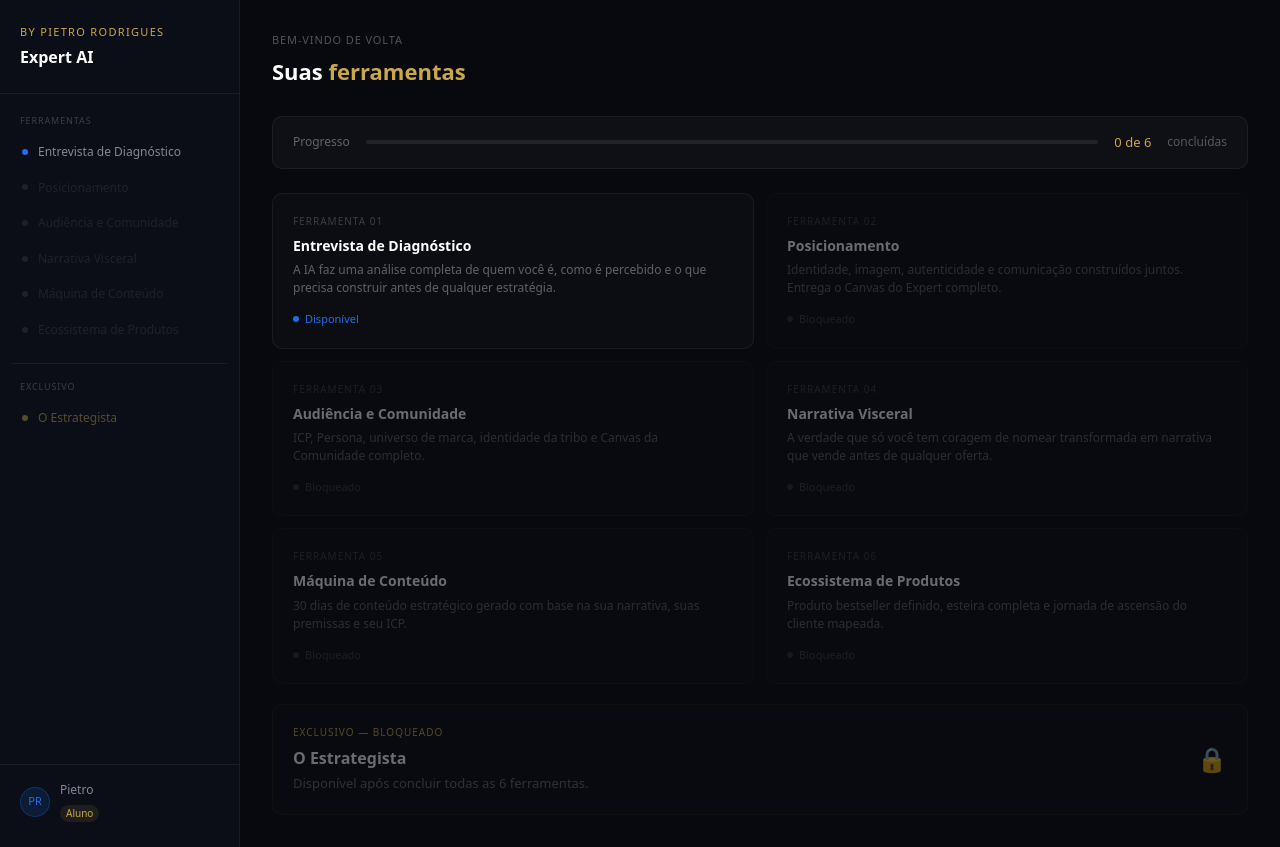
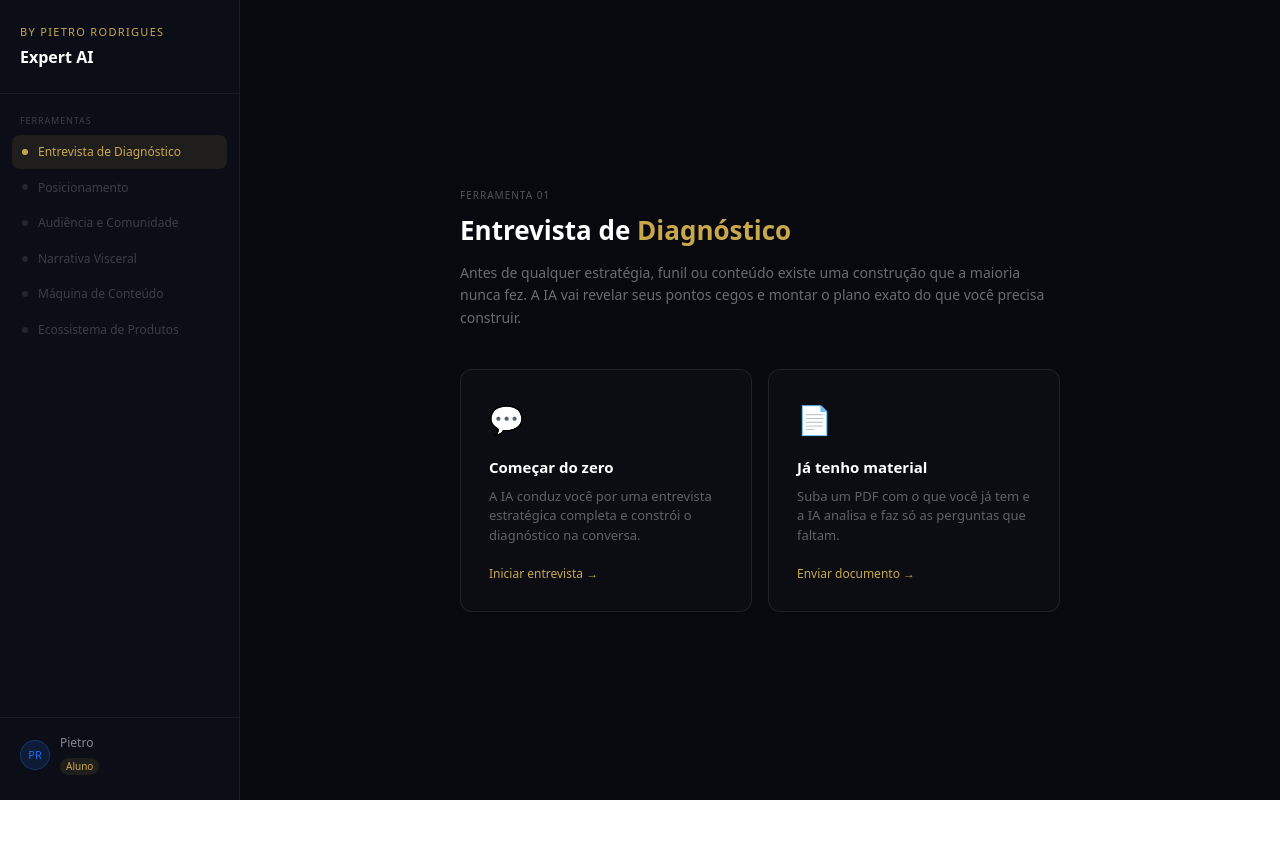
Before and after one commit to apsisdigital1/expert-ai, a Next.js app: page /diagnostico in a window 1280 px wide. After the commit the page ends 800 px from the top, so only its background shows below. Built offline with nearby package versions, Linux system fonts and the light colour scheme.

Commit message:
fix diagnostico completo

```diff
--- a/app/diagnostico/page.tsx
+++ b/app/diagnostico/page.tsx
@@ -1,20 +1,108 @@
 'use client'
-import { useRouter } from 'next/navigation'
+import { useState, useRef, useEffect } from 'react'
 
-const ferramentas = [
-  { num: '01', nome: 'Entrevista de Diagnóstico', desc: 'A IA faz uma análise completa de quem você é, como é percebido e o que precisa construir antes de qualquer estratégia.', slug: 'diagnostico', ativo: true },
-  { num: '02', nome: 'Posicionamento', desc: 'Identidade, imagem, autenticidade e comunicação construídos juntos. Entrega o Canvas do Expert completo.', slug: 'posicionamento', ativo: false },
-  { num: '03', nome: 'Audiência e Comunidade', desc: 'ICP, Persona, universo de marca, identidade da tribo e Canvas da Comunidade completo.', slug: 'comunidade', ativo: false },
-  { num: '04', nome: 'Narrativa Visceral', desc: 'A verdade que só você tem coragem de nomear transformada em narrativa que vende antes de qualquer oferta.', slug: 'narrativa', ativo: false },
-  { num: '05', nome: 'Máquina de Conteúdo', desc: '30 dias de conteúdo estratégico gerado com base na sua narrativa, suas premissas e seu ICP.', slug: 'conteudo', ativo: false },
-  { num: '06', nome: 'Ecossistema de Produtos', desc: 'Produto bestseller definido, esteira completa e jornada de ascensão do cliente mapeada.', slug: 'produtos', ativo: false },
-]
+type Mensagem = { role: 'user' | 'assistant'; content: string }
+type Modo = 'escolha' | 'chat' | 'upload'
+type Status = 'conversando' | 'analisando' | 'concluido'
 
-export default function Dashboard() {
-  const router = useRouter()
+export default function Diagnostico() {
+  const [modo, setModo] = useState<Modo>('escolha')
+  const [mensagens, setMensagens] = useState<Mensagem[]>([])
+  const [input, setInput] = useState('')
+  const [carregando, setCarregando] = useState(false)
+  const [arquivo, setArquivo] = useState<File | null>(null)
+  const [processando, setProcessando] = useState(false)
+  const [status, setStatus] = useState<Status>('conversando')
+  const fimRef = useRef<HTMLDivElement>(null)
+  const fileRef = useRef<HTMLInputElement>(null)
 
-  return (
-    <div style={{ minHeight: '100vh', background: '#07090F', display: 'flex', fontFamily: 'system-ui, sans-serif' }}>
+  useEffect(() => { fimRef.current?.scrollIntoView({ behavior: 'smooth' }) }, [mensagens])
+
+  function iniciarChat() {
+    setModo('chat')
+    setMensagens([{ role: 'assistant', content: 'Vamos começar o diagnóstico completo do seu posicionamento. Antes de qualquer estratégia, funil ou conteúdo, preciso entender quem você é de verdade.\n\nMe conta: qual é o seu nicho de atuação e o que você entrega para os seus clientes hoje?' }])
+  }
+
+  async function enviar() {
+    if (!input.trim() || carregando) return
+    const novaMensagem: Mensagem = { role: 'user', content: input }
+    const novaLista = [...mensagens, novaMensagem]
+    setMensagens(novaLista)
+    setInput('')
+    setCarregando(true)
+    try {
+      const res = await fetch('/api/chat', {
+        method: 'POST',
+        headers: { 'Content-Type': 'application/json' },
+        body: JSON.stringify({ mensagens: novaLista, ferramenta: 'diagnostico' })
+      })
+      const data = await res.json()
+      setMensagens(prev => [...prev, { role: 'assistant', content: data.resposta }])
+    } catch {
+      setMensagens(prev => [...prev, { role: 'assistant', content: 'Erro ao conectar. Tente novamente.' }])
+    } finally {
+      setCarregando(false)
+    }
+  }
+
+  async function concluirFerramenta() {
+    setStatus('analisando')
+    setCarregando(true)
+    const mensagemAnalise: Mensagem = { role: 'user', content: 'Quero concluir essa etapa. Faz uma análise completa de tudo que foi entregue até agora, lista o que está completo e o que ainda está faltando.' }
+    const novaLista = [...mensagens, mensagemAnalise]
+    setMensagens(novaLista)
+    try {
+      const res = await fetch('/api/chat', {
+        method: 'POST',
+        headers: { 'Content-Type': 'application/json' },
+        body: JSON.stringify({ mensagens: novaLista, ferramenta: 'diagnostico' })
+      })
+      const data = await res.json()
+      setMensagens(prev => [...prev, { role: 'assistant', content: data.resposta }])
+    } catch {
+      setMensagens(prev => [...prev, { role: 'assistant', content: 'Erro ao analisar.' }])
+    } finally {
+      setCarregando(false)
+    }
+  }
+
+  async function confirmarConclusao() {
+    setStatus('concluido')
+    const conteudo = mensagens.map(m => `${m.role === 'user' ? 'ALUNO' : 'IA'}: ${m.content}`).join('\n\n')
+    await fetch('/api/salvar-output', {
+      method: 'POST',
+      headers: { 'Content-Type': 'application/json' },
+      body: JSON.stringify({ ferramenta: 'diagnostico', conteudo })
+    })
+    setMensagens(prev => [...prev, { role: 'assistant', content: 'Diagnóstico concluído e salvo.\n\nPróximo passo: Ferramenta 02 — Posicionamento.' }])
+  }
+
+  async function processarPDF() {
+    if (!arquivo) return
+    setProcessando(true)
+    setModo('chat')
+    const reader = new FileReader()
+    reader.onload = async (e) => {
+      const base64 = (e.target?.result as string).split(',')[1]
+      setMensagens([{ role: 'assistant', content: 'Recebi seu documento. Deixa eu analisar o que você já tem e identificar o que ainda precisa ser desenvolvido.' }])
+      try {
+        const res = await fetch('/api/chat-pdf', {
+          method: 'POST',
+          headers: { 'Content-Type': 'application/json' },
+          body: JSON.stringify({ base64 })
+        })
+        const data = await res.json()
+        setMensagens(prev => [...prev, { role: 'assistant', content: data.resposta }])
+      } catch {
+        setMensagens(prev => [...prev, { role: 'assistant', content: 'Erro ao processar o PDF.' }])
+      } finally {
+        setProcessando(false)
+      }
+    }
+    reader.readAsDataURL(arquivo)
+  }
+
+  const sidebar = (
     <div style={{ width: '240px', background: '#0B0E17', borderRight: '0.5px solid rgba(255,255,255,0.06)', padding: '24px 0', flexShrink: 0, display: 'flex', flexDirection: 'column' }}>
       <div style={{ padding: '0 20px 24px', borderBottom: '0.5px solid rgba(255,255,255,0.06)', marginBottom: '20px' }}>
         <div style={{ fontSize: '11px', color: '#C9A84C', letterSpacing: '0.12em', textTransform: 'uppercase', marginBottom: '4px' }}>by Pietro Rodrigues</div>
@@ -22,19 +110,12 @@ export default function Dashboard() {
       </div>
       <div style={{ padding: '0 12px', flex: 1 }}>
         <div style={{ fontSize: '9px', color: 'rgba(255,255,255,0.2)', letterSpacing: '0.1em', textTransform: 'uppercase', padding: '0 8px', marginBottom: '8px' }}>Ferramentas</div>
-          {ferramentas.map((f, i) => (
-            <div key={i} onClick={() => f.ativo && router.push(`/${f.slug}`)} style={{ display: 'flex', alignItems: 'center', gap: '10px', padding: '9px 10px', borderRadius: '8px', marginBottom: '2px', cursor: f.ativo ? 'pointer' : 'not-allowed', opacity: f.ativo ? 1 : 0.4 }}>
-              <div style={{ width: '6px', height: '6px', borderRadius: '50%', flexShrink: 0, background: f.ativo ? '#1F6FEB' : 'rgba(255,255,255,0.2)' }} />
-              <div style={{ fontSize: '12px', color: f.ativo ? 'rgba(255,255,255,0.5)' : 'rgba(255,255,255,0.2)', lineHeight: '1.3' }}>{f.nome}</div>
+        {['Entrevista de Diagnóstico', 'Posicionamento', 'Audiência e Comunidade', 'Narrativa Visceral', 'Máquina de Conteúdo', 'Ecossistema de Produtos'].map((nome, i) => (
+          <div key={i} style={{ display: 'flex', alignItems: 'center', gap: '10px', padding: '9px 10px', borderRadius: '8px', marginBottom: '2px', background: i === 0 ? 'rgba(201,168,76,0.1)' : 'transparent' }}>
+            <div style={{ width: '6px', height: '6px', borderRadius: '50%', flexShrink: 0, background: i === 0 ? '#C9A84C' : 'rgba(255,255,255,0.1)' }} />
+            <div style={{ fontSize: '12px', color: i === 0 ? '#C9A84C' : 'rgba(255,255,255,0.2)', lineHeight: '1.3' }}>{nome}</div>
           </div>
         ))}
-          <div style={{ marginTop: '16px', borderTop: '0.5px solid rgba(255,255,255,0.06)', paddingTop: '16px' }}>
-            <div style={{ fontSize: '9px', color: 'rgba(255,255,255,0.2)', letterSpacing: '0.1em', textTransform: 'uppercase', padding: '0 8px', marginBottom: '8px' }}>Exclusivo</div>
-            <div style={{ display: 'flex', alignItems: 'center', gap: '10px', padding: '9px 10px', borderRadius: '8px', opacity: 0.4, cursor: 'not-allowed' }}>
-              <div style={{ width: '6px', height: '6px', borderRadius: '50%', flexShrink: 0, background: '#C9A84C' }} />
-              <div style={{ fontSize: '12px', color: '#C9A84C', lineHeight: '1.3' }}>O Estrategista</div>
-            </div>
-          </div>
       </div>
       <div style={{ padding: '16px 20px 0', borderTop: '0.5px solid rgba(255,255,255,0.06)', marginTop: '16px' }}>
         <div style={{ display: 'flex', alignItems: 'center', gap: '10px' }}>
@@ -46,45 +127,102 @@ export default function Dashboard() {
         </div>
       </div>
     </div>
+  )
 
-      <div style={{ flex: 1, padding: '32px', overflowY: 'auto' }}>
-        <div style={{ marginBottom: '28px' }}>
-          <div style={{ fontSize: '11px', color: 'rgba(255,255,255,0.3)', letterSpacing: '0.08em', textTransform: 'uppercase', marginBottom: '6px' }}>Bem-vindo de volta</div>
-          <div style={{ fontSize: '22px', fontWeight: '700', color: '#fff' }}>Suas <span style={{ color: '#C9A84C' }}>ferramentas</span></div>
+  if (modo === 'escolha') return (
+    <div style={{ minHeight: '100vh', background: '#07090F', display: 'flex', fontFamily: 'system-ui, sans-serif' }}>
+      {sidebar}
+      <div style={{ flex: 1, display: 'flex', alignItems: 'center', justifyContent: 'center', padding: '40px' }}>
+        <div style={{ maxWidth: '600px', width: '100%' }}>
+          <div style={{ marginBottom: '40px' }}>
+            <div style={{ fontSize: '10px', color: 'rgba(255,255,255,0.3)', letterSpacing: '0.1em', textTransform: 'uppercase', marginBottom: '8px' }}>Ferramenta 01</div>
+            <div style={{ fontSize: '26px', fontWeight: '700', color: '#fff', marginBottom: '12px' }}>Entrevista de <span style={{ color: '#C9A84C' }}>Diagnóstico</span></div>
+            <div style={{ fontSize: '14px', color: 'rgba(255,255,255,0.4)', lineHeight: '1.6' }}>Antes de qualquer estratégia, funil ou conteúdo existe uma construção que a maioria nunca fez. A IA vai revelar seus pontos cegos e montar o plano exato do que você precisa construir.</div>
           </div>
+          <div style={{ display: 'grid', gridTemplateColumns: '1fr 1fr', gap: '16px' }}>
+            <div onClick={iniciarChat} style={{ background: 'rgba(255,255,255,0.02)', border: '0.5px solid rgba(255,255,255,0.08)', borderRadius: '12px', padding: '28px', cursor: 'pointer' }} onMouseEnter={e => (e.currentTarget.style.borderColor = '#C9A84C')} onMouseLeave={e => (e.currentTarget.style.borderColor = 'rgba(255,255,255,0.08)')}>
+              <div style={{ fontSize: '28px', marginBottom: '16px' }}>💬</div>
+              <div style={{ fontSize: '15px', fontWeight: '600', color: '#fff', marginBottom: '8px' }}>Começar do zero</div>
+              <div style={{ fontSize: '13px', color: 'rgba(255,255,255,0.35)', lineHeight: '1.5' }}>A IA conduz você por uma entrevista estratégica completa e constrói o diagnóstico na conversa.</div>
+              <div style={{ marginTop: '20px', fontSize: '12px', color: '#C9A84C' }}>Iniciar entrevista →</div>
+            </div>
+            <div onClick={() => setModo('upload')} style={{ background: 'rgba(255,255,255,0.02)', border: '0.5px solid rgba(255,255,255,0.08)', borderRadius: '12px', padding: '28px', cursor: 'pointer' }} onMouseEnter={e => (e.currentTarget.style.borderColor = '#C9A84C')} onMouseLeave={e => (e.currentTarget.style.borderColor = 'rgba(255,255,255,0.08)')}>
+              <div style={{ fontSize: '28px', marginBottom: '16px' }}>📄</div>
+              <div style={{ fontSize: '15px', fontWeight: '600', color: '#fff', marginBottom: '8px' }}>Já tenho material</div>
+              <div style={{ fontSize: '13px', color: 'rgba(255,255,255,0.35)', lineHeight: '1.5' }}>Suba um PDF com o que você já tem e a IA analisa e faz só as perguntas que faltam.</div>
+              <div style={{ marginTop: '20px', fontSize: '12px', color: '#C9A84C' }}>Enviar documento →</div>
+            </div>
+          </div>
+        </div>
+      </div>
+    </div>
+  )
 
-        <div style={{ background: 'rgba(255,255,255,0.03)', border: '0.5px solid rgba(255,255,255,0.06)', borderRadius: '10px', padding: '16px 20px', marginBottom: '24px', display: 'flex', alignItems: 'center', gap: '16px' }}>
-          <div style={{ fontSize: '12px', color: 'rgba(255,255,255,0.35)' }}>Progresso</div>
-          <div style={{ flex: 1, height: '4px', background: 'rgba(255,255,255,0.08)', borderRadius: '2px' }}>
-            <div style={{ height: '100%', width: '0%', background: '#C9A84C', borderRadius: '2px' }} />
+  if (modo === 'upload') return (
+    <div style={{ minHeight: '100vh', background: '#07090F', display: 'flex', fontFamily: 'system-ui, sans-serif' }}>
+      {sidebar}
+      <div style={{ flex: 1, display: 'flex', alignItems: 'center', justifyContent: 'center', padding: '40px' }}>
+        <div style={{ maxWidth: '500px', width: '100%' }}>
+          <div style={{ marginBottom: '32px' }}>
+            <div style={{ fontSize: '10px', color: 'rgba(255,255,255,0.3)', letterSpacing: '0.1em', textTransform: 'uppercase', marginBottom: '8px' }}>Ferramenta 01</div>
+            <div style={{ fontSize: '22px', fontWeight: '700', color: '#fff', marginBottom: '8px' }}>Envie seu <span style={{ color: '#C9A84C' }}>documento</span></div>
           </div>
-          <div style={{ fontSize: '13px', fontWeight: '500', color: '#C9A84C' }}>0 de 6</div>
-          <div style={{ fontSize: '12px', color: 'rgba(255,255,255,0.3)' }}>concluídas</div>
+          <div onClick={() => fileRef.current?.click()} style={{ background: 'rgba(255,255,255,0.02)', border: arquivo ? '0.5px solid #C9A84C' : '0.5px dashed rgba(255,255,255,0.15)', borderRadius: '12px', padding: '40px', textAlign: 'center', cursor: 'pointer', marginBottom: '16px' }}>
+            <div style={{ fontSize: '32px', marginBottom: '12px' }}>📎</div>
+            <div style={{ fontSize: '14px', color: arquivo ? '#C9A84C' : 'rgba(255,255,255,0.4)' }}>{arquivo ? arquivo.name : 'Clique para selecionar um PDF'}</div>
+            <input ref={fileRef} type="file" accept=".pdf" style={{ display: 'none' }} onChange={e => setArquivo(e.target.files?.[0] || null)} />
           </div>
+          <div style={{ display: 'flex', gap: '10px' }}>
+            <button onClick={() => setModo('escolha')} style={{ flex: 1, background: 'transparent', border: '0.5px solid rgba(255,255,255,0.1)', borderRadius: '8px', padding: '12px', fontSize: '13px', color: 'rgba(255,255,255,0.4)', cursor: 'pointer' }}>Voltar</button>
+            <button onClick={processarPDF} disabled={!arquivo || processando} style={{ flex: 2, background: arquivo ? '#C9A84C' : 'rgba(255,255,255,0.05)', border: 'none', borderRadius: '8px', padding: '12px', fontSize: '13px', fontWeight: '600', color: arquivo ? '#07090F' : 'rgba(255,255,255,0.2)', cursor: arquivo ? 'pointer' : 'not-allowed' }}>
+              {processando ? 'Analisando...' : 'Analisar documento'}
+            </button>
+          </div>
+        </div>
+      </div>
+    </div>
+  )
 
-        <div style={{ display: 'grid', gridTemplateColumns: '1fr 1fr', gap: '12px', marginBottom: '20px' }}>
-          {ferramentas.map((f) => (
-            <div key={f.slug} onClick={() => f.ativo && router.push(`/${f.slug}`)} style={{ background: 'rgba(255,255,255,0.02)', border: `0.5px solid ${f.ativo ? 'rgba(255,255,255,0.06)' : 'rgba(255,255,255,0.03)'}`, borderRadius: '10px', padding: '20px', cursor: f.ativo ? 'pointer' : 'default', opacity: f.ativo ? 1 : 0.4 }}
-              onMouseEnter={e => { if (f.ativo) { e.currentTarget.style.borderColor = 'rgba(201,168,76,0.4)'; e.currentTarget.style.background = 'rgba(201,168,76,0.04)' } }}
-              onMouseLeave={e => { if (f.ativo) { e.currentTarget.style.borderColor = 'rgba(255,255,255,0.06)'; e.currentTarget.style.background = 'rgba(255,255,255,0.02)' } }}>
-              <div style={{ fontSize: '10px', color: 'rgba(255,255,255,0.2)', letterSpacing: '0.1em', textTransform: 'uppercase', marginBottom: '8px' }}>Ferramenta {f.num}</div>
-              <div style={{ fontSize: '14px', fontWeight: '600', color: '#fff', marginBottom: '6px', lineHeight: '1.3' }}>{f.nome}</div>
-              <div style={{ fontSize: '12px', color: 'rgba(255,255,255,0.35)', lineHeight: '1.5', marginBottom: '14px' }}>{f.desc}</div>
-              <div style={{ display: 'flex', alignItems: 'center', gap: '6px' }}>
-                <div style={{ width: '6px', height: '6px', borderRadius: '50%', background: f.ativo ? '#1F6FEB' : 'rgba(255,255,255,0.15)' }} />
-                <div style={{ fontSize: '11px', color: f.ativo ? '#1F6FEB' : 'rgba(255,255,255,0.2)' }}>{f.ativo ? 'Disponível' : 'Bloqueado'}</div>
+  return (
+    <div style={{ minHeight: '100vh', background: '#07090F', display: 'flex', fontFamily: 'system-ui, sans-serif' }}>
+      {sidebar}
+      <div style={{ flex: 1, display: 'flex', flexDirection: 'column', maxHeight: '100vh' }}>
+        <div style={{ padding: '20px 28px', borderBottom: '0.5px solid rgba(255,255,255,0.06)', display: 'flex', alignItems: 'center', justifyContent: 'space-between' }}>
+          <div>
+            <div style={{ fontSize: '10px', color: 'rgba(255,255,255,0.3)', letterSpacing: '0.08em', textTransform: 'uppercase', marginBottom: '4px' }}>Ferramenta 01</div>
+            <div style={{ fontSize: '18px', fontWeight: '700', color: '#fff' }}>Entrevista de <span style={{ color: '#C9A84C' }}>Diagnóstico</span></div>
+          </div>
+          <div style={{ display: 'flex', gap: '8px' }}>
+            {status === 'conversando' && <button onClick={concluirFerramenta} style={{ background: 'rgba(201,168,76,0.1)', border: '0.5px solid rgba(201,168,76,0.3)', borderRadius: '8px', padding: '8px 14px', fontSize: '12px', color: '#C9A84C', cursor: 'pointer' }}>Concluir ferramenta</button>}
+            {status === 'analisando' && <button onClick={confirmarConclusao} style={{ background: '#C9A84C', border: 'none', borderRadius: '8px', padding: '8px 14px', fontSize: '12px', fontWeight: '600', color: '#07090F', cursor: 'pointer' }}>Confirmar conclusão</button>}
+            {status === 'concluido' && <div style={{ background: 'rgba(76,175,80,0.1)', border: '0.5px solid rgba(76,175,80,0.3)', borderRadius: '8px', padding: '8px 14px', fontSize: '12px', color: '#4CAF50' }}>✓ Concluído</div>}
+            <button onClick={() => { setModo('escolha'); setMensagens([]); setStatus('conversando') }} style={{ background: 'transparent', border: '0.5px solid rgba(255,255,255,0.1)', borderRadius: '8px', padding: '8px 14px', fontSize: '12px', color: 'rgba(255,255,255,0.4)', cursor: 'pointer' }}>Reiniciar</button>
+          </div>
+        </div>
+        <div style={{ flex: 1, overflowY: 'auto', padding: '24px 28px', display: 'flex', flexDirection: 'column', gap: '16px' }}>
+          {mensagens.map((m, i) => (
+            <div key={i} style={{ display: 'flex', gap: '12px', flexDirection: m.role === 'user' ? 'row-reverse' : 'row', alignItems: 'flex-start' }}>
+              <div style={{ width: '32px', height: '32px', borderRadius: '50%', flexShrink: 0, background: m.role === 'assistant' ? 'rgba(201,168,76,0.15)' : 'rgba(31,111,235,0.15)', border: m.role === 'assistant' ? '0.5px solid rgba(201,168,76,0.3)' : '0.5px solid rgba(31,111,235,0.3)', display: 'flex', alignItems: 'center', justifyContent: 'center', fontSize: '11px', fontWeight: '500', color: m.role === 'assistant' ? '#C9A84C' : '#1F6FEB' }}>
+                {m.role === 'assistant' ? 'AI' : 'EU'}
+              </div>
+              <div style={{ maxWidth: '75%', padding: '12px 16px', borderRadius: '10px', background: m.role === 'assistant' ? 'rgba(255,255,255,0.04)' : 'rgba(201,168,76,0.08)', border: m.role === 'assistant' ? '0.5px solid rgba(255,255,255,0.06)' : '0.5px solid rgba(201,168,76,0.2)', fontSize: '14px', color: 'rgba(255,255,255,0.8)', lineHeight: '1.7', whiteSpace: 'pre-wrap' }}>
+                {m.content}
               </div>
             </div>
           ))}
+          {carregando && (
+            <div style={{ display: 'flex', gap: '12px', alignItems: 'flex-start' }}>
+              <div style={{ width: '32px', height: '32px', borderRadius: '50%', background: 'rgba(201,168,76,0.15)', border: '0.5px solid rgba(201,168,76,0.3)', display: 'flex', alignItems: 'center', justifyContent: 'center', fontSize: '11px', color: '#C9A84C' }}>AI</div>
+              <div style={{ padding: '12px 16px', borderRadius: '10px', background: 'rgba(255,255,255,0.04)', border: '0.5px solid rgba(255,255,255,0.06)', fontSize: '14px', color: 'rgba(255,255,255,0.3)' }}>Analisando...</div>
             </div>
-
-        <div style={{ background: 'rgba(201,168,76,0.02)', border: '0.5px solid rgba(201,168,76,0.1)', borderRadius: '10px', padding: '20px', opacity: 0.4, display: 'flex', alignItems: 'center', justifyContent: 'space-between' }}>
-          <div>
-            <div style={{ fontSize: '10px', color: '#C9A84C', letterSpacing: '0.1em', textTransform: 'uppercase', marginBottom: '6px' }}>Exclusivo — Bloqueado</div>
-            <div style={{ fontSize: '16px', fontWeight: '700', color: '#fff', marginBottom: '4px' }}>O Estrategista</div>
-            <div style={{ fontSize: '13px', color: 'rgba(255,255,255,0.4)' }}>Disponível após concluir todas as 6 ferramentas.</div>
+          )}
+          <div ref={fimRef} />
         </div>
-          <div style={{ fontSize: '24px', marginLeft: '20px', color: '#C9A84C' }}>🔒</div>
+        <div style={{ padding: '16px 28px', borderTop: '0.5px solid rgba(255,255,255,0.06)' }}>
+          <div style={{ display: 'flex', gap: '10px' }}>
+            <input value={input} onChange={e => setInput(e.target.value)} onKeyDown={e => e.key === 'Enter' && enviar()} placeholder="Responda aqui..." disabled={status === 'concluido'} style={{ flex: 1, background: 'rgba(255,255,255,0.04)', border: '0.5px solid rgba(255,255,255,0.1)', borderRadius: '8px', padding: '12px 16px', fontSize: '14px', color: '#fff', outline: 'none', fontFamily: 'system-ui, sans-serif', opacity: status === 'concluido' ? 0.5 : 1 }} />
+            <button onClick={enviar} disabled={carregando || status === 'concluido'} style={{ background: '#C9A84C', border: 'none', borderRadius: '8px', padding: '12px 20px', fontSize: '14px', fontWeight: '600', color: '#07090F', cursor: 'pointer', opacity: status === 'concluido' ? 0.5 : 1 }}>Enviar</button>
+          </div>
         </div>
       </div>
     </div>
```
Lines whose indentation alone changed are shown as unchanged.
